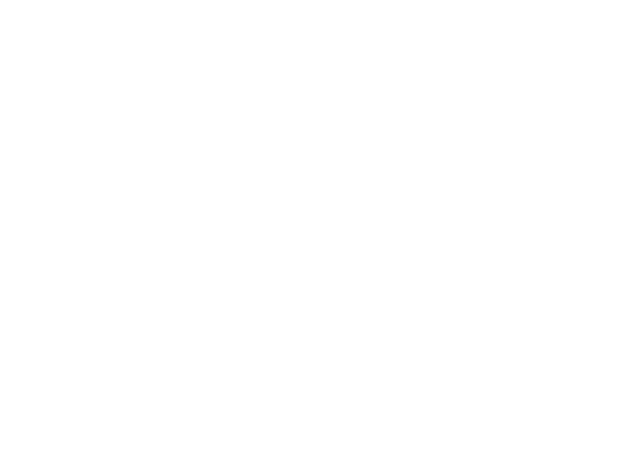
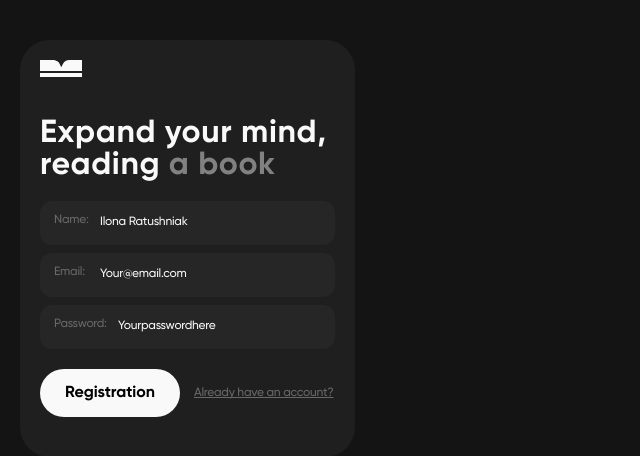
Before and after one commit to kiryhanchiiiik/read-journey, a React (Vite) app: page / in a window 1280 px wide. Shown: the top 456 px of the page, without its empty margins (0-640 px from the left). Built offline with nearby package versions, Linux system fonts and the light colour scheme.

Commit message:
add reg form

```diff
--- a/package.json
+++ b/package.json
@@ -12,6 +12,7 @@
   "dependencies": {
     "react": "^19.1.0",
     "react-dom": "^19.1.0",
+    "react-hook-form": "^7.58.1",
     "sass": "^1.89.2"
   },
   "devDependencies": {
--- a/src/App.tsx
+++ b/src/App.tsx
@@ -1,7 +1,12 @@
 import "./App.scss";
+import RegistrationPage from "./pages/RegistrationPage/RegistrationPage";
 
 function App() {
-  return <div></div>;
+  return (
+    <div className="container">
+      <RegistrationPage />
+    </div>
+  );
 }
 
 export default App;
--- /dev/null
+++ b/src/components/RegistrationForm/RegistrationForm.module.scss
@@ -0,0 +1,76 @@
+.regFormWrapper {
+  border-radius: 30px;
+  background-color: #1f1f1f;
+  padding: 20px;
+}
+
+.logoWrapper {
+  margin-bottom: 40px;
+}
+
+.title {
+  font-family: "Gilroy-Bold", sans-serif;
+  font-size: 32px;
+  line-height: 100%;
+  letter-spacing: 0.02em;
+  margin-bottom: 20px;
+}
+.grayTitle {
+  color: rgba(227, 227, 227, 0.5);
+}
+.inputContainer {
+  display: flex;
+  flex-direction: column;
+  gap: 8px;
+}
+
+.input {
+  font-size: 12px;
+  line-height: 133%;
+  letter-spacing: -0.02em;
+  width: 100%;
+  border-radius: 12px;
+  padding: 14px;
+  padding-left: 60px;
+  background: #262626;
+  color: #f9f9f9;
+
+  &::placeholder {
+    color: #f9f9f9;
+  }
+}
+.lastInput {
+  padding-left: 78px;
+  margin-bottom: 12px;
+}
+.inputWrapper {
+  position: relative;
+}
+
+.label {
+  position: absolute;
+  top: 12px;
+  left: 14px;
+}
+.btnContainer {
+  display: flex;
+  align-items: center;
+  gap: 14px;
+  margin-bottom: 20px;
+}
+
+.registerBtn {
+  font-family: "Gilroy-Bold", sans-serif;
+  background-color: #f9f9f9;
+  border-radius: 30px;
+  padding: 12px 25px;
+}
+
+.loginLink {
+  font-size: 12px;
+  line-height: 117%;
+  letter-spacing: -0.02em;
+  text-decoration: underline;
+  text-decoration-skip-ink: none;
+  color: #686868;
+}
--- /dev/null
+++ b/src/components/RegistrationForm/RegistrationForm.tsx
@@ -0,0 +1,86 @@
+import css from "./RegistrationForm.module.scss";
+const RegistrationForm = () => {
+  return (
+    <div className={css.regFormSect}>
+      <div className={css.regFormWrapper}>
+        <div className={css.logoWrapper}>
+          <a href="#" className={css.logo}>
+            <img src="/public/logo.svg" alt="" />
+          </a>
+        </div>
+        <h1 className={css.title}>
+          Expand your mind, reading{" "}
+          <span className={css.grayTitle}>a book</span>
+        </h1>
+
+        <form>
+          <div className={css.inputContainer}>
+            {/* name */}
+            <div className={css.inputWrapper}>
+              <label htmlFor="name" className={css.label}>
+                Name:
+              </label>
+              <input
+                id="name"
+                className={css.input}
+                type="text"
+                // {...register("name")}
+                required
+                placeholder="Ilona Ratushniak"
+              />
+              <div className={css.error}>
+                {/* errors.name && errors.name.message */}
+              </div>
+            </div>
+
+            {/* email */}
+            <div className={css.inputWrapper}>
+              <label htmlFor="name" className={css.label}>
+                Email:
+              </label>
+              <input
+                id="name"
+                className={css.input}
+                type="text"
+                // {...register("email")}
+                required
+                placeholder="Your@email.com"
+              />
+              <div className={css.error}>
+                {/* errors.name && errors.name.message */}
+              </div>
+            </div>
+
+            {/* password */}
+            <div className={css.inputWrapper}>
+              <label htmlFor="name" className={css.label}>
+                Password:
+              </label>
+              <input
+                id="name"
+                className={`${css.input} ${css.lastInput}`}
+                type="text"
+                // {...register("email")}
+                required
+                placeholder="Yourpasswordhere"
+              />
+              <div className={css.error}>
+                {/* errors.name && errors.name.message */}
+              </div>
+            </div>
+            <div className={css.btnContainer}>
+              <button className={css.registerBtn} type="submit">
+                Registration
+              </button>
+              <a className={css.loginLink} href="#">
+                Already have an account?
+              </a>
+            </div>
+          </div>
+        </form>
+      </div>
+    </div>
+  );
+};
+
+export default RegistrationForm;
--- /dev/null
+++ b/src/pages/RegistrationPage/RegistrationPage.module.scss
@@ -0,0 +1,4 @@
+.regPage {
+  padding-top: 20px;
+  padding-bottom: 20px;
+}
--- /dev/null
+++ b/src/pages/RegistrationPage/RegistrationPage.tsx
@@ -0,0 +1,12 @@
+import RegistrationForm from "../../components/RegistrationForm/RegistrationForm";
+import css from "./RegistrationPage.module.scss";
+
+const RegistrationPage = () => {
+  return (
+    <section className={css.regPage}>
+      <RegistrationForm />
+    </section>
+  );
+};
+
+export default RegistrationPage;
--- a/src/styles/fonts/_fonts.scss
+++ b/src/styles/fonts/_fonts.scss
@@ -1,5 +1,5 @@
 @font-face {
-  font-family: "Gilroy";
+  font-family: "Gilroy-Bold";
   src: url("../assets/fonts/Gilroy-Bold.ttf") format("truetype");
   font-weight: 700; // bold
   font-style: normal;
@@ -7,7 +7,7 @@
 }
 
 @font-face {
-  font-family: "Gilroy";
+  font-family: "Gilroy-Medium";
   src: url("../assets/fonts/Gilroy-Medium.ttf") format("truetype");
   font-weight: 500; // medium
   font-style: normal;
--- a/src/styles/globals.scss
+++ b/src/styles/globals.scss
@@ -1,5 +1,17 @@
 @use "./reset/reset" as *;
-
+@use "./fonts/fonts" as *;
 body {
-  font-family: "Gilroy", sans-serif;
+  font-family: "Gilroy-Medium", sans-serif;
+  background-color: #141414;
+  color: #f9f9f9;
 }
+label {
+  font-size: 12px;
+  line-height: 133%;
+  letter-spacing: -0.02em;
+  color: #686868;
+}
+.container {
+  max-width: 375px;
+  padding: 20px;
+}
```
Also changed, not shown: 1 other file (tests, documents, lock files or other folders).
